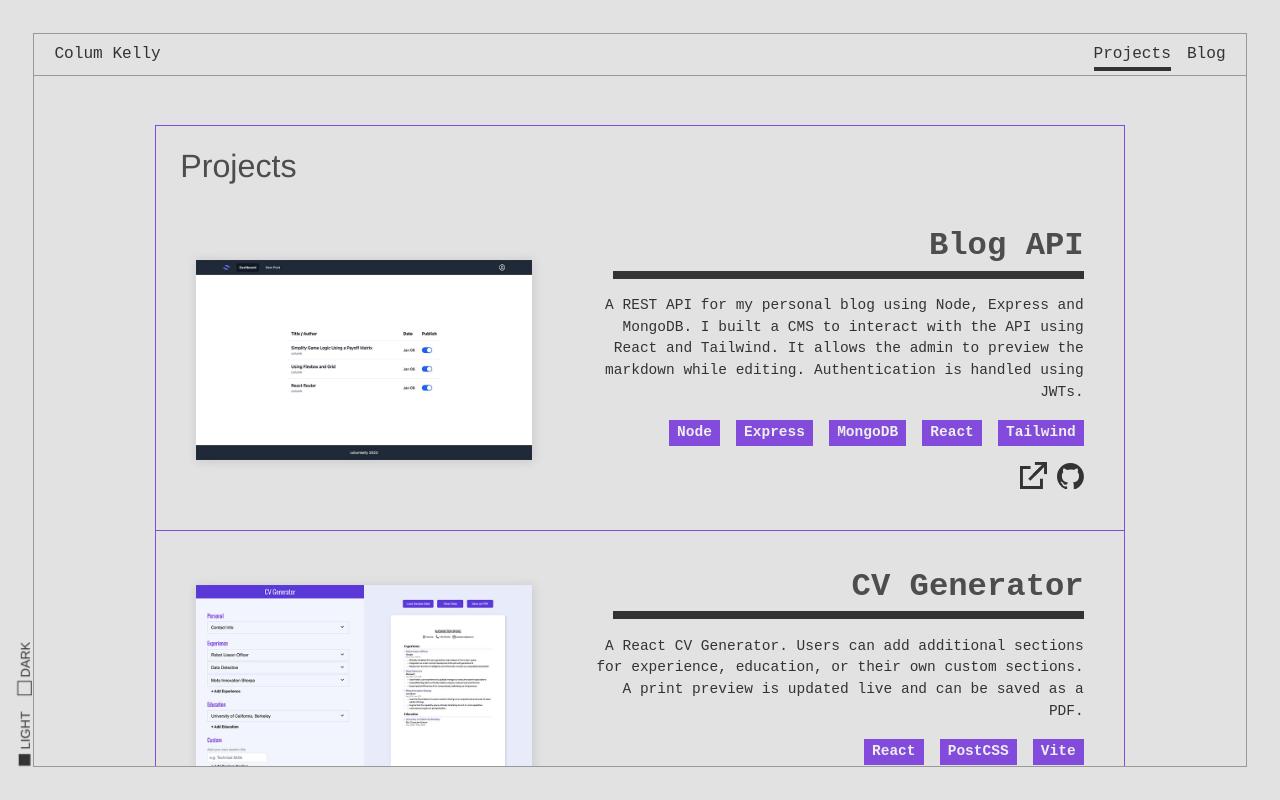
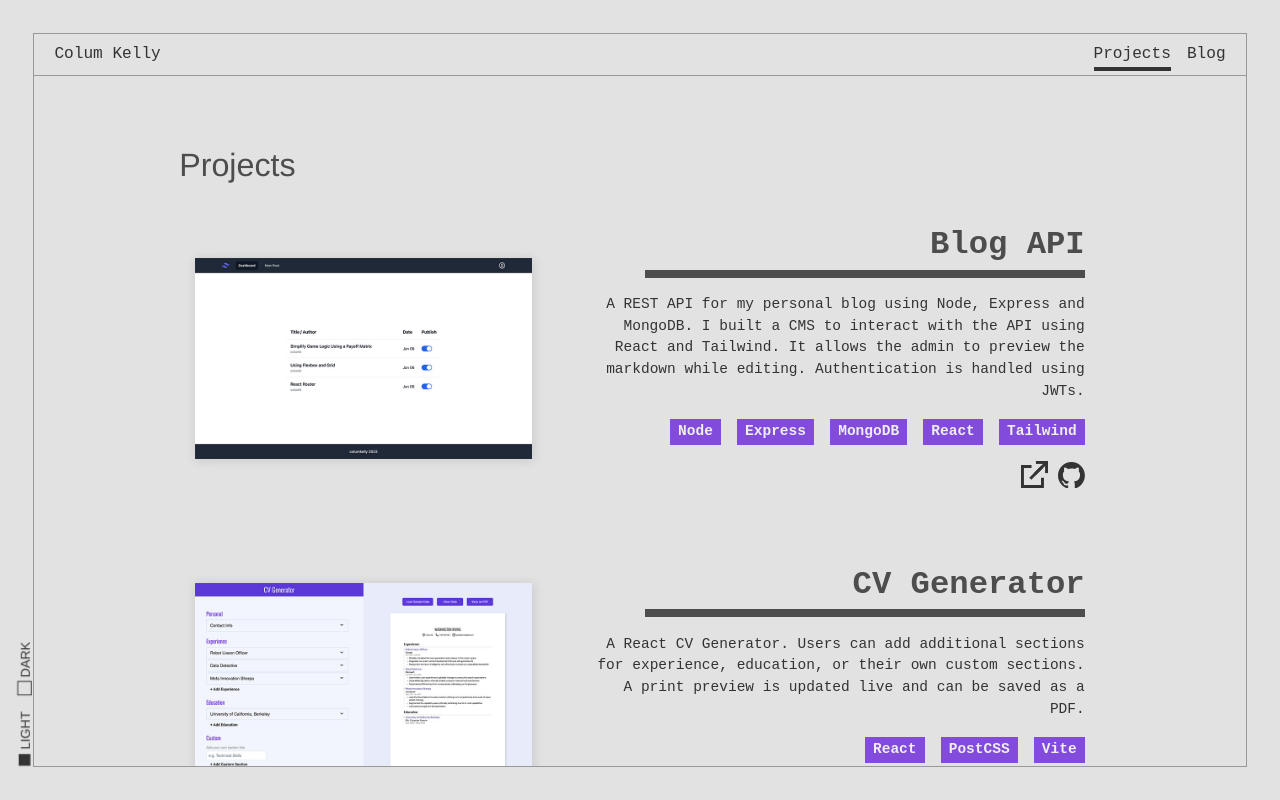
Before and after one commit to columk1/portfolio, a React (Vite) app: page /projects in a window 1280 px wide. Built offline with nearby package versions, Linux system fonts and the light colour scheme; no server answers.

Commit message:
Adjust projects borders

```diff
--- a/src/components/Project/Project.module.css
+++ b/src/components/Project/Project.module.css
@@ -1,5 +1,5 @@
 .project {
-  border-bottom: 1px solid var(--accent);
+  /* border-bottom: 1px solid var(--accent); */
 }
 
 .projectContainer {
@@ -41,11 +41,11 @@
 }
 
 .projectTitle {
-  margin: 0 0 0 2rem;
+  margin: 0 0 0 4rem;
   font-size: 2rem;
   /* font-weight: 600; */
   color: var(--textFade);
-  border-bottom: 0.5rem solid var(--text);
+  border-bottom: 0.5rem solid var(--textFade);
 }
 
 .projectDescription {
--- a/src/components/Projects/Projects.module.css
+++ b/src/components/Projects/Projects.module.css
@@ -23,17 +23,18 @@
   max-width: 970px;
   /* min-height: 65vh; */
   /* height: 340px; */
-  border: 1px solid var(--accent);
+  /* border: 1px solid var(--accent); */
   container-type: inline-size;
 }
 
 .header {
-  margin: 0;
-  padding: 1rem 1.5rem 0;
+  /* margin: 0; */
+  margin: 1rem 1.5rem 0;
   font-family: var(--headerFont);
   font-weight: 400;
   font-size: 2rem;
   color: var(--textFade);
+  /* border-bottom: 1px solid var(--lines); */
 }
 
 .footer {
```
